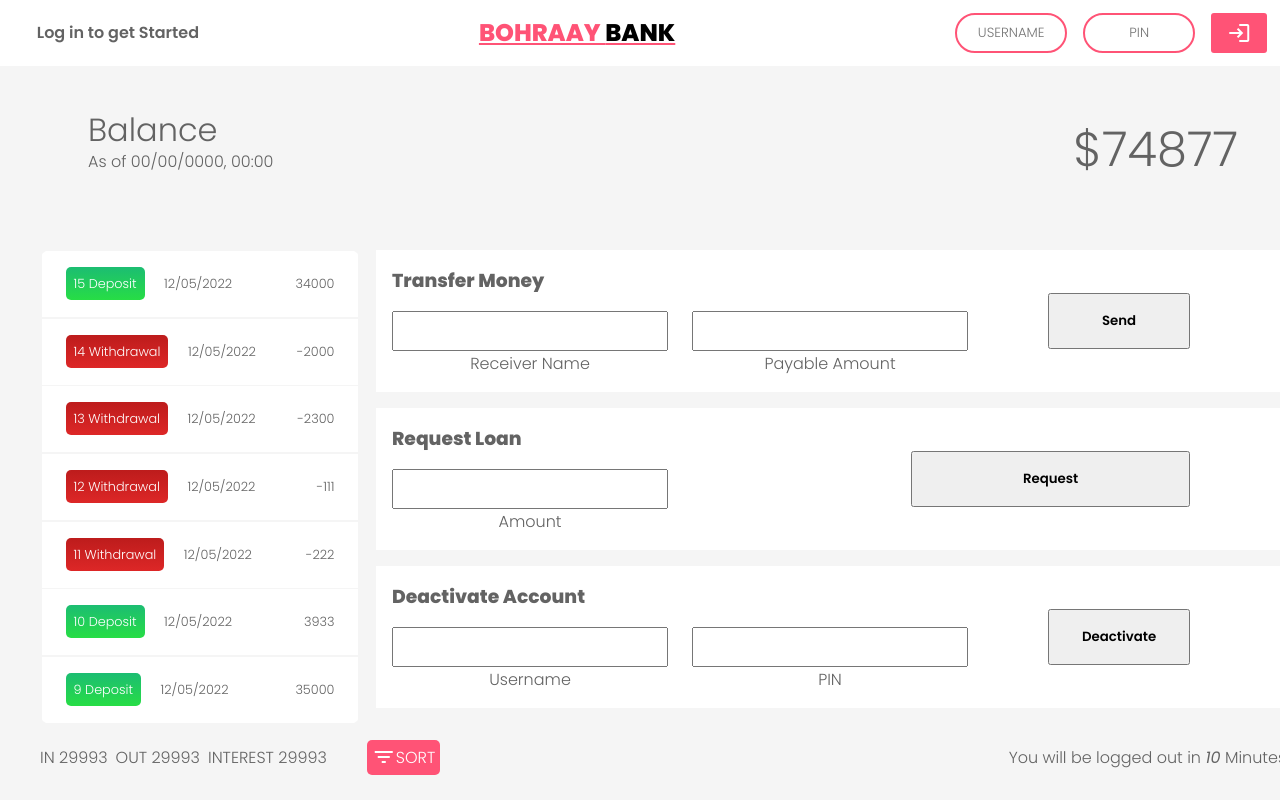
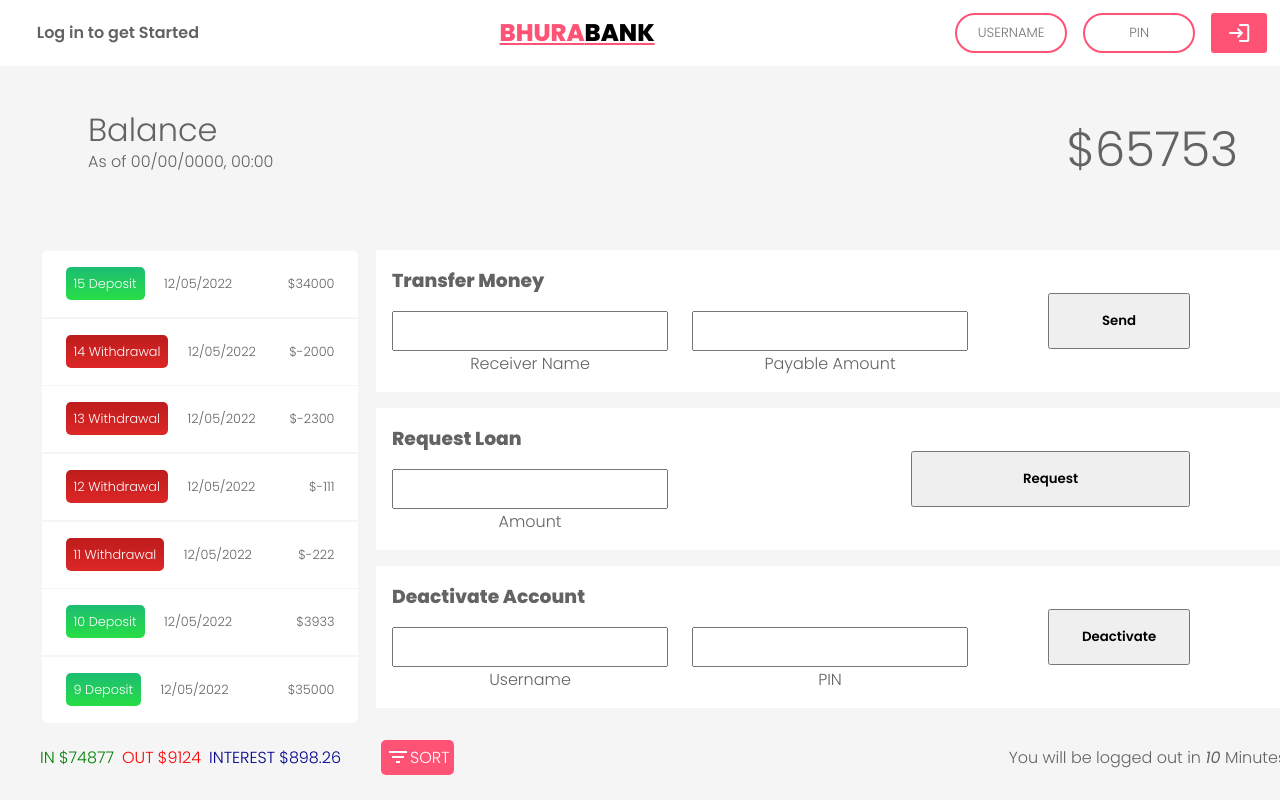
Before and after one commit to RehmanTyagi/First-Project, a plain HTML site: page index.html in a window 1280 px wide. Drawn offline with Linux system fonts and the light colour scheme.

Commit message:
user summary feature has built

```diff
--- a/index.html
+++ b/index.html
@@ -13,7 +13,7 @@
 <body>
   <nav class="navbar">
     <p>Log in to get Started</p>
-    <h1 class="header-logo">Bohraay <span>Bank</span></h1>
+    <h1 class="header-logo">Bhura<span>Bank</span></h1>
     <form action="#" class="user-login_area">
       <input placeholder="USERNAME" type="text" class="username">
       <input placeholder="PIN" type="password" class="userPin">
@@ -22,7 +22,6 @@
         </span></button>
     </form>
   </nav>
-
   <!-- Application -->
   <main class="app">
 
@@ -79,16 +78,13 @@
     <div class="cashflow_feature">
       <div class="user-cashflow">
         <span class="cashflow">
-          <span class="cashflow-title">IN</span>
-          <span>29993</span>
+          <span class="cashflow-title user-income">IN 00</span>
         </span>
         <span class="cashflow">
-          <span class="cashflow-title">OUT</span>
-          <span>29993</span>
+          <span class="cashflow-title redeem">OUT 00</span>
         </span>
         <span class="cashflow">
-          <span class="cashflow-title">INTEREST</span>
-          <span>29993</span>
+          <span class="cashflow-title user-interest">INTEREST 00</span>
         </span>
         <span class="sort-btn">
           <span class="material-icons-outlined">filter_list</span>SORT
--- a/main.js
+++ b/main.js
@@ -204,6 +204,41 @@
 // checkDogs(testCaseTwo.JuliasData, testCaseTwo.KatesData);
 // Arrays first challenge
 
+// reduce method
+// const max = accountOne.movements.reduce((acc, mov) => {
+//   if (acc > mov) return acc
+//   else return mov
+// }, accountOne.movements[0])
+
+// console.log(max)
+// console.log(accountOne.movements)
+
+// function calcAverageHumanAge(dogAge) {
+//   const humanAge = dogAge.map((age) => (age <= 2 ? 2 * age : 16 + age * 4))
+//   const adults = humanAge.filter((age) => age >= 18)
+
+//   const average = adults.reduce((acc, value) => acc + value, 0) / adults.length
+//   return average
+// }
+
+// const averageData1 = calcAverageHumanAge([5, 2, 4, 1, 15, 8, 3])
+// const averageData2 = calcAverageHumanAge([16, 6, 10, 5, 6, 1, 4])
+
+// console.log(averageData1, averageData2)
+
+// coding challenge #3
+// const calcAverageHumanAge = (dogAge) => {
+//   const humanAge = dogAge
+//     .map((age) => (age <= 2 ? 2 * age : 16 + age * 4))
+//     .filter((adults) => adults >= 18)
+//     .reduce((totalAges, age, i, arr) => totalAges + age / arr.length, 0)
+//   return humanAge
+// }
+
+// console.log(calcAverageHumanAge([16, 6, 10, 5, 6, 1, 4]))
+// console.log(calcAverageHumanAge([5, 2, 4, 1, 15, 8, 3]))
+// coding challenge #3
+
 // Bankist Project
 
 // Elements
@@ -255,22 +290,17 @@ const movementsFunc = function (movements) {
     } ${transactionType}</span>
       <span class="transaction-date">12/05/2022</span>
     </div>
-    <div class="transaction-amount">${mov}</div>
+    <div class="transaction-amount">$${mov}</div>
   </div>`
     movementsContainer.insertAdjacentHTML("afterbegin", movementsHTML)
-
-    const deposit = movements.filter((mov) => mov > 0)
-
-    let balance = deposit.reduce((sum, item) => (sum += item))
-    availableBalance.innerHTML = `$${balance}`
   })
 
-  const withdrawal = movements.filter((mov) => mov < 0)
-  console.log(withdrawal)
+  let balance = movements.reduce((acc, mov) => acc + mov, 0)
+  availableBalance.innerHTML = `$${balance}`
 }
 movementsFunc(accountOne.movements)
 
-const usernameCreation = function (accs) {
+const userNameCreation = function (accs) {
   accs.forEach(function (acc) {
     acc.username = acc.user
       .toLowerCase()
@@ -279,8 +309,28 @@ const usernameCreation = function (accs) {
       .join("")
   })
 }
-usernameCreation(totalAccounts)
-// console.log(totalAccounts)
+userNameCreation(totalAccounts)
 // users
 
+const displayUserSummary = function (movements) {
+  const income = movements
+    .filter((mov) => mov > 0)
+    .reduce((acc, item) => acc + item, 0)
+  document.querySelector(".user-income").textContent = `IN $${income}`
+
+  const redeem = movements
+    .filter((mov) => mov < 0)
+    .reduce((acc, item) => acc + item, 0)
+  document.querySelector(".redeem").textContent = `OUT $${Math.abs(redeem)}`
+
+  const interest = movements
+    .filter((deposit) => deposit > 0)
+    .map((deposit) => (deposit * 1.2) / 100)
+    .filter((int) => {
+      return int >= 1
+    })
+    .reduce((int, value) => int + value, 0)
+  document.querySelector(".user-interest").textContent = `INTEREST $${interest}`
+}
+displayUserSummary(accountOne.movements)
 // Bankist Project
--- a/styles.css
+++ b/styles.css
@@ -165,4 +165,13 @@ body {
   color: var(--white-color);
   background: var(--primary-color);
 }
+.user-income {
+  color: green;
+}
+.redeem {
+  color: red;
+}
+.user-interest {
+  color: darkblue;
+}
 /* main */
```
